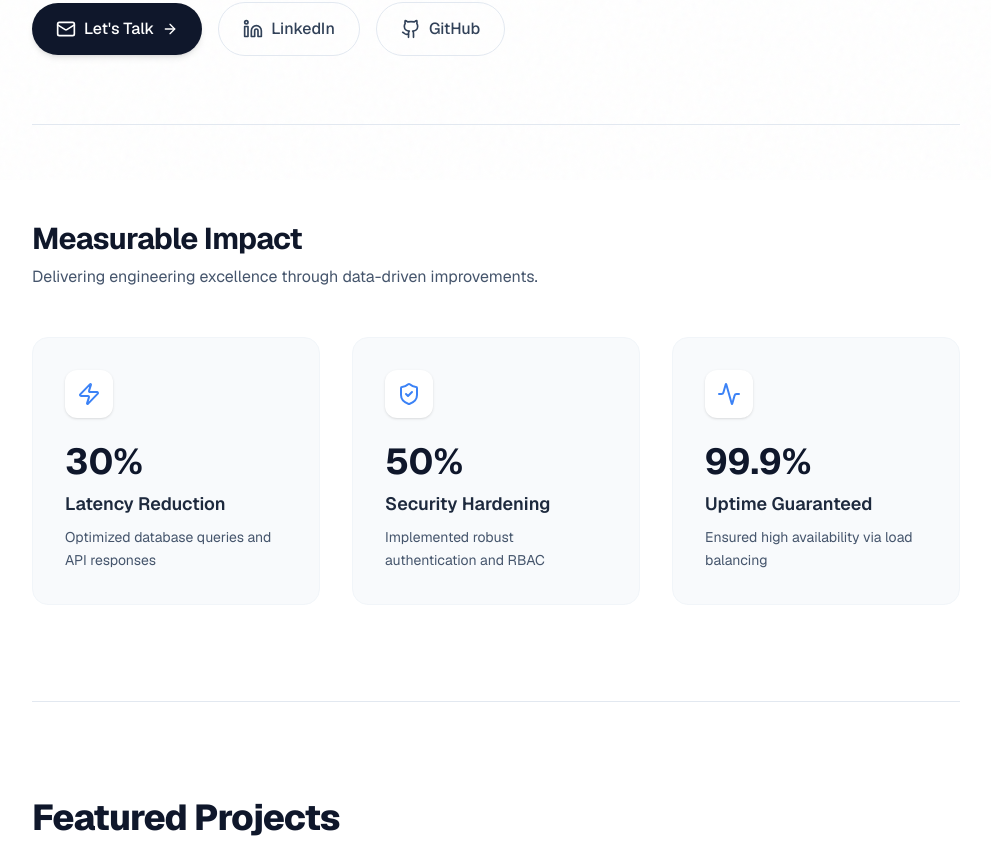
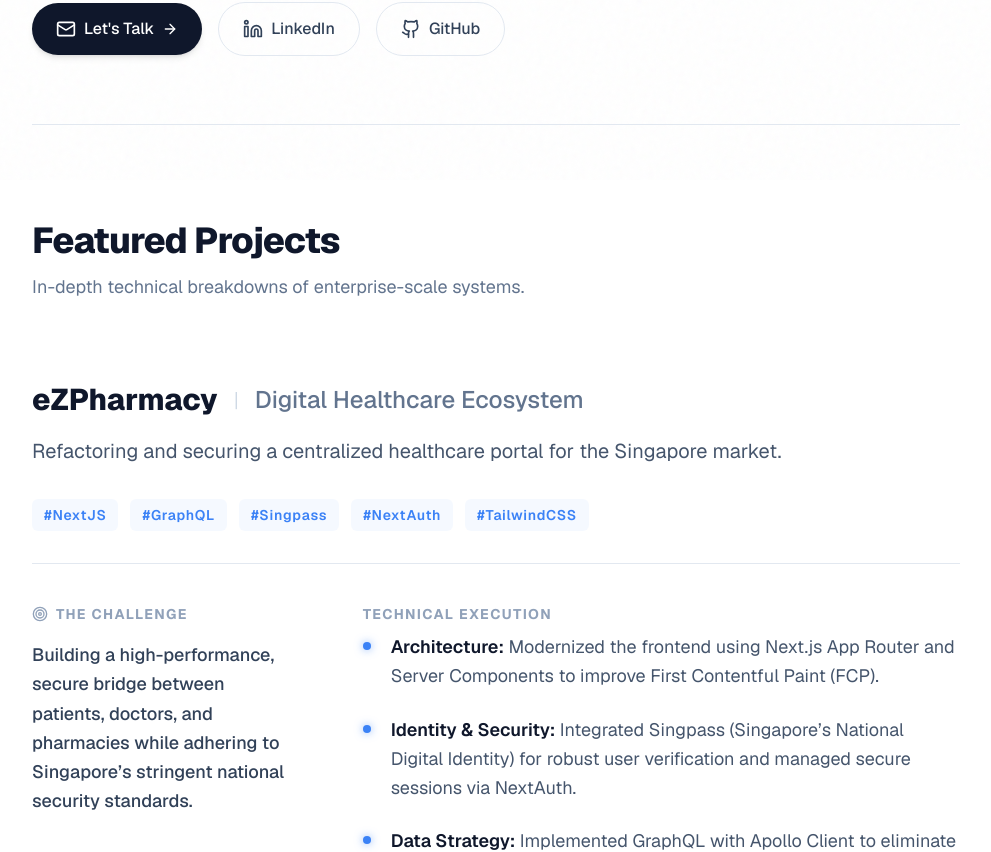
Before and after one commit to JanithaDhananjaya/janithadhananjaya.github.io, a Next.js app: page / in a window 1280 px wide. Shown: the part 620-1472 px from the top of the page, without its empty margins (144-1135 px from the left). Built offline with nearby package versions, Linux system fonts and the light colour scheme.

Commit message:
chore: Remove outdated Impact Metrics section

```diff
--- a/src/app/page.tsx
+++ b/src/app/page.tsx
@@ -1,5 +1,4 @@
 import { Hero } from "@/components/Hero";
-import { ImpactMetrics } from "@/components/ImpactMetrics";
 import { Projects } from "@/components/Projects";
 import { Skills } from "@/components/Skills";
 import { Navbar } from "@/components/Navbar";
@@ -13,7 +12,6 @@
 
       <main className="max-w-5xl mx-auto px-6 sm:px-8 md:px-12 relative z-10 pt-16">
         <div id="about"><Hero /></div>
-        <div id="metrics"><ImpactMetrics /></div>
         <div id="projects"><Projects /></div>
         <div id="skills"><Skills /></div>
       </main>
--- a/src/components/ImpactMetrics.tsx
+++ /dev/null
@@ -1,65 +0,0 @@
-"use client";
-
-import { motion } from "framer-motion";
-import { Activity, ShieldCheck, Zap } from "lucide-react";
-
-const metrics = [
-  {
-    id: 1,
-    value: "30%",
-    label: "Latency Reduction",
-    description: "Optimized database queries and API responses",
-    icon: Zap,
-  },
-  {
-    id: 2,
-    value: "50%",
-    label: "Security Hardening",
-    description: "Implemented robust authentication and RBAC",
-    icon: ShieldCheck,
-  },
-  {
-    id: 3,
-    value: "99.9%",
-    label: "Uptime Guaranteed",
-    description: "Ensured high availability via load balancing",
-    icon: Activity,
-  },
-];
-
-export function ImpactMetrics() {
-  return (
-    <section className="py-24 border-t border-slate-200 dark:border-slate-800">
-      <div className="mb-12">
-        <h2 className="text-3xl font-bold tracking-tight">Measurable Impact</h2>
-        <p className="text-slate-600 dark:text-slate-400 mt-2">Delivering engineering excellence through data-driven improvements.</p>
-      </div>
-
-      <div className="grid grid-cols-1 md:grid-cols-3 gap-8">
-        {metrics.map((metric, index) => (
-          <motion.div
-            key={metric.id}
-            initial={{ opacity: 0, y: 20 }}
-            whileInView={{ opacity: 1, y: 0 }}
-            viewport={{ once: true, margin: "-100px" }}
-            transition={{ duration: 0.5, delay: index * 0.1 }}
-            className="p-8 rounded-2xl bg-slate-50 dark:bg-slate-900 border border-slate-100 dark:border-slate-800 hover:border-accent/30 dark:hover:border-accent/30 transition-colors group"
-          >
-            <div className="w-12 h-12 bg-white dark:bg-slate-950 rounded-xl flex items-center justify-center text-accent mb-6 shadow-sm group-hover:scale-110 transition-transform">
-              <metric.icon className="w-6 h-6" />
-            </div>
-            <div className="text-4xl font-bold text-slate-900 dark:text-white mb-2">
-              {metric.value}
-            </div>
-            <div className="font-semibold text-lg text-slate-800 dark:text-slate-200 mb-2">
-              {metric.label}
-            </div>
-            <p className="text-slate-600 dark:text-slate-400 text-sm leading-relaxed">
-              {metric.description}
-            </p>
-          </motion.div>
-        ))}
-      </div>
-    </section>
-  );
-}
--- a/src/components/Navbar.tsx
+++ b/src/components/Navbar.tsx
@@ -28,9 +28,6 @@
           <a href="#about" className="hover:text-accent transition-colors">
             About
           </a>
-          <a href="#metrics" className="hover:text-accent transition-colors">
-            Impact
-          </a>
           <a href="#projects" className="hover:text-accent transition-colors">
             Projects
           </a>
```
